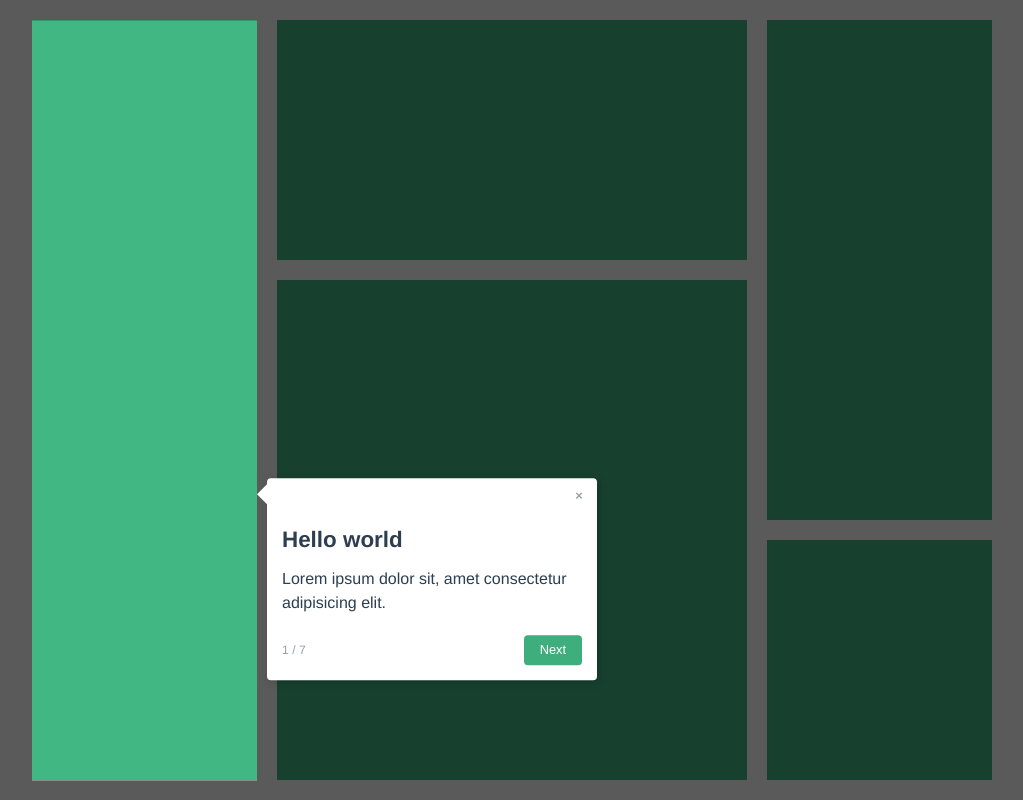
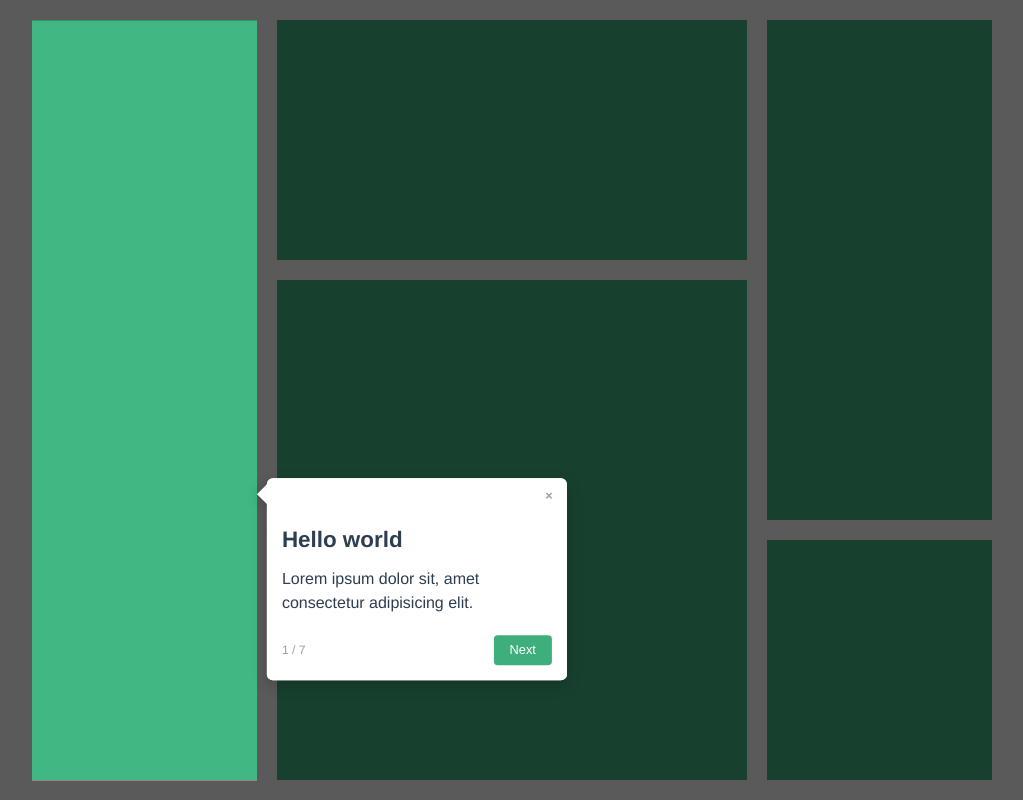
Before and after one commit to yaminncco/vue-guided-tour, a Vue app: page / in a window 1280 px wide. Both pictures are taken after a click on the link "Start the tour". Shown: the part 458-1258 px from the top of the page, without its empty margins (128-1151 px from the left). Built offline with nearby package versions, Linux system fonts and the light colour scheme.

Commit message:
update popover arrow

```diff
--- a/src/components/vueGuidedPopover.vue
+++ b/src/components/vueGuidedPopover.vue
@@ -7,10 +7,12 @@
   >
     <div
       v-if="arrow"
-      :class="`vgt__arrow vgt__arrow--${currentPosition}`"
+      :class="`vgp__arrow vgp__arrow--${currentPosition}`"
       :style="arrowStyle"
     />
-    <slot />
+    <div class="vgp__body">
+      <slot />
+    </div>
   </div>
 </template>
 
@@ -53,7 +55,7 @@
       () => {
         nextTick(() => {
           initPopover();
-        })
+        });
       },
       { deep: true, immediate: true }
     );
@@ -74,10 +76,10 @@
       const { height: popoverHeight, width: popoverWidth } =
         popoverRef.value.getBoundingClientRect();
 
-      const offset = props.offset;
-      const arrowSize = arrowRect.value.size;
       const position = currentPosition.value;
       const placement = props.placement;
+
+      const offset = props.offset + arrowRect.value.height;
 
       let tx = 0;
       let ty = 0;
@@ -85,21 +87,21 @@
       switch (position) {
         case "bottom":
           tx = rect.value.left;
-          ty = (rect.value.height + rect.value.top) + offset + arrowSize / 2;
+          ty = rect.value.height + rect.value.top + offset;
           break;
 
         case "top":
           tx = rect.value.left;
-          ty = rect.value.top - popoverHeight - offset - arrowSize / 2;
+          ty = rect.value.top - popoverHeight - offset;
           break;
 
         case "right":
-          tx = (rect.value.width + rect.value.left) + offset + arrowSize / 2;
+          tx = rect.value.width + rect.value.left + offset;
           ty = rect.value.top;
           break;
 
         case "left":
-          tx = rect.value.left - popoverWidth - offset - arrowSize / 2;
+          tx = rect.value.left - popoverWidth - offset;
           ty = rect.value.top;
           break;
       }
@@ -139,14 +141,12 @@
 
       const popoverRect = popoverRef.value.getBoundingClientRect();
       const isPopoverOutView = isOutView(popoverRect);
-      const arrowSize = arrowRect.value.size;
-      const arrowOffset = arrowRect.value.offset;
 
-      const outOffset = arrowSize + arrowOffset * 2;
+      const outOffset = arrowRect.value.height + arrowRect.value.offset;
       const hTop = rect.value.top + outOffset;
-      const hBottom = (rect.value.height + rect.value.top) - outOffset;
+      const hBottom = rect.value.height + rect.value.top - outOffset;
       const hLeft = rect.value.left + outOffset;
-      const hRight = (rect.value.width + rect.value.left) - outOffset;
+      const hRight = rect.value.width + rect.value.left - outOffset;
 
       const hIsOutView = isOutView({
         top: hBottom,
@@ -183,10 +183,8 @@
       const popoverSize = isPositionVertical(position)
         ? popoverHeight
         : popoverWidth;
-      const offset = props.offset;
-      const arrowSize = arrowRect.value.size;
-
-      return size >= popoverSize + arrowSize / 2 + offset;
+      const offset = props.offset + arrowRect.value.height;
+      return size >= popoverSize + offset;
     };
 
     const getSpaceSize = () => {
@@ -226,20 +224,26 @@
   const x = ref(0);
   const y = ref(0);
 
+  const size = 14;
+  const height = (Math.sqrt(2) * size) / 2;
+  const offset = 6; // border-radius
+
   const arrowRect = computed(() => {
     return {
-      size: props.arrow ? 20 : 0,
-      offset: props.arrow ? 6 : 0,
+      size: props.arrow ? size : 0,
+      height: props.arrow ? height : 0,
+      offset: props.arrow ? offset : 0,
     };
   });
 
   const arrowStyle = computed(() => {
     return {
-      borderWidth: `${arrowRect.value.size / 2}px`,
+      width: `${arrowRect.value.size}px`,
+      height: `${arrowRect.value.size}px`,
       left: isPositionVertical(position.value) ? `0px` : null,
       top: !isPositionVertical(position.value) ? `0px` : null,
       [position.value]: "100%",
-      transform: `translateX(${x.value}px) translateY(${y.value}px)`,
+      transform: `translateX(${x.value}px) translateY(${y.value}px) rotate(45deg)`,
     };
   });
 
@@ -247,14 +251,27 @@
     if (!props.arrow) return;
     const { height: popoverHeight, width: popoverWidth } =
       popoverRef.value.getBoundingClientRect();
+    const placement = props.placement;
 
-    const placement = props.placement;
-    const arrowSize = arrowRect.value.size;
-    const arrowOffset = arrowRect.value.offset;
+    const radiusOffset = arrowRect.value.offset;
+    const rotateOffset =
+      (2 * arrowRect.value.height - arrowRect.value.size) / 2;
+    const offset = rotateOffset + radiusOffset;
 
     let tx = 0;
     let ty = 0;
 
+    if (isPositionVertical(position.value)) {
+      ty =
+        position.value === "bottom"
+          ? arrowRect.value.size / 2
+          : -(arrowRect.value.size / 2);
+    } else {
+      tx =
+        position.value === "right"
+          ? arrowRect.value.size / 2
+          : -(arrowRect.value.size / 2);
+    }
     switch (placement) {
       case "center":
         isPositionVertical(position.value)
@@ -262,36 +279,50 @@
               rect.value.left -
               popoverX.value +
               rect.value.width / 2 -
-              arrowSize / 2)
+              arrowRect.value.size / 2)
           : (ty =
               rect.value.top -
               popoverY.value +
               rect.value.height / 2 -
-              arrowSize / 2);
+              arrowRect.value.size / 2);
         break;
       case "start":
         isPositionVertical(position.value)
-          ? (tx = rect.value.left - popoverX.value + arrowOffset)
-          : (ty = rect.value.top - popoverY.value + arrowOffset);
+          ? (tx = rect.value.left - popoverX.value + offset)
+          : (ty = rect.value.top - popoverY.value + offset);
         break;
       case "end":
         isPositionVertical(position.value)
-          ? (tx = (rect.value.width + rect.value.left) - popoverX.value - arrowSize - arrowOffset)
-          : (ty = (rect.value.height + rect.value.top) - popoverY.value - arrowSize - arrowOffset);
+          ? (tx =
+              rect.value.width +
+              rect.value.left -
+              popoverX.value -
+              arrowRect.value.size -
+              offset)
+          : (ty =
+              rect.value.height +
+              rect.value.top -
+              popoverY.value -
+              arrowRect.value.size -
+              offset);
         break;
     }
 
+    const tMin = offset;
+    const tMax = (length) => length - arrowRect.value.height * 2 + offset;
+    const txMax = tMax(popoverWidth);
+    const tyMax = tMax(popoverHeight);
     if (isPositionVertical(position.value)) {
-      if (tx >= popoverWidth - arrowSize - arrowOffset) {
-        tx = popoverWidth - arrowSize - arrowOffset;
-      } else if (tx <= arrowOffset) {
-        tx = arrowOffset;
+      if (tx > txMax) {
+        tx = txMax;
+      } else if (tx < tMin) {
+        tx = tMin;
       }
     } else {
-      if (ty >= popoverHeight - arrowSize - arrowOffset) {
-        ty = popoverHeight - arrowSize - arrowOffset;
-      } else if (ty <= arrowOffset) {
-        ty = arrowOffset;
+      if (ty > tyMax) {
+        ty = tyMax;
+      } else if (ty < tMin) {
+        ty = tMin;
       }
     }
 
@@ -312,40 +343,30 @@
   position: fixed;
   top: 0;
   left: 0;
-  background: #fff;
-  margin: 0;
-  padding: 15px;
   min-width: 250px;
   max-width: 300px;
-  border-radius: 4px;
-  box-shadow: 2px 2px 8px rgba(0, 0, 0, 0.2);
+  box-shadow: 0 5px 15px rgba(0, 0, 0, 0.2);
   z-index: 99999 !important;
 }
-.vgt__arrow {
+
+.vue-guided-popover,
+.vgp__body,
+.vgp__arrow {
+  background: #fff;
+}
+
+.vue-guided-popover,
+.vgp__body {
+  border-radius: 6px;
+}
+
+.vgp__body {
+  position: relative;
+  padding: 15px;
+}
+
+.vgp__arrow {
   position: absolute;
-  width: 0;
-  height: 0;
-  color: #fff;
-  border-style: solid;
-}
-.vgt__arrow--bottom {
-  border-top-color: transparent;
-  border-left-color: transparent;
-  border-right-color: transparent;
-}
-.vgt__arrow--top {
-  border-bottom-color: transparent;
-  border-left-color: transparent;
-  border-right-color: transparent;
-}
-.vgt__arrow--left {
-  border-top-color: transparent;
-  border-bottom-color: transparent;
-  border-right-color: transparent;
-}
-.vgt__arrow--right {
-  border-top-color: transparent;
-  border-bottom-color: transparent;
-  border-left-color: transparent;
+  box-shadow: 1px 1px 15px rgba(0, 0, 0, 0.2);
 }
 </style>
```
